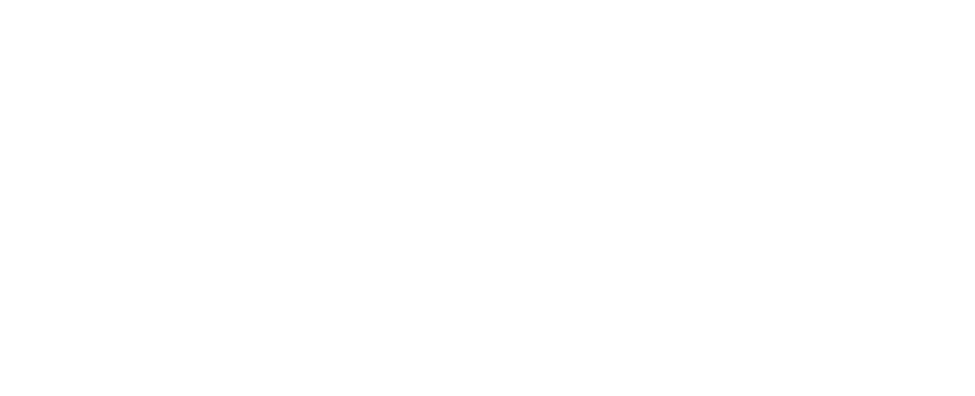
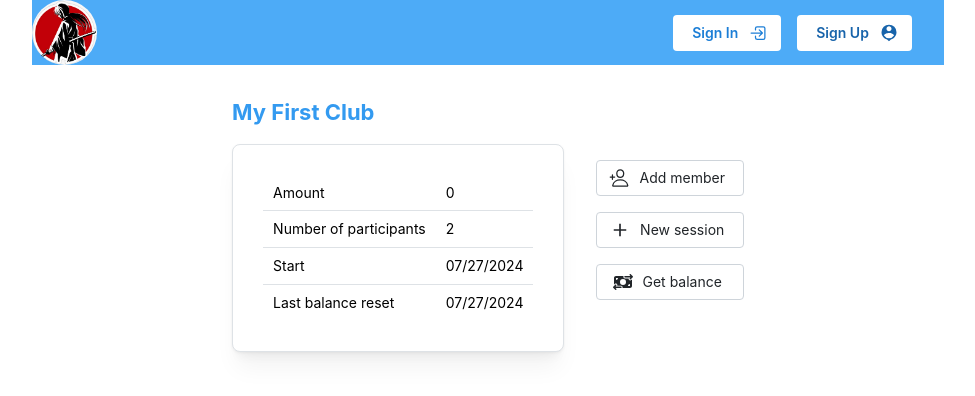
Before and after one commit to MinhHiepPHAM/backend_projects, a React (Vite) app in the folder club_budget/frontend/budgetUI/: page /users/1/budgets/detail/1 in a window 1280 px wide. Before the commit this address had no page. Shown: the top 396 px of the page, without its empty margins (152-1127 px from the left). Built offline with nearby package versions, Linux system fonts and the light colour scheme.

Commit message:
add first version of budget detail page

```diff
--- a/club_budget/frontend/budgetUI/src/AllBugets.jsx
+++ b/club_budget/frontend/budgetUI/src/AllBugets.jsx
@@ -120,10 +120,10 @@
 
     const rowsData= sortedData.map((row,i) => (
         <Table.Tr key={i}>
-            <Table.Td><Text>{row.budget.title}</Text></Table.Td>
+            <Table.Td><a href={`/users/${uid}/budgets/detail/${row.budget.title}/`}>{row.budget.title}</a></Table.Td>
             <Table.Td>{new Date(row.budget.start).toLocaleDateString()}</Table.Td>
             <Table.Td>{new Date(row.budget.last_updated).toLocaleDateString()}</Table.Td>
-            <Table.Td><Text>{row.amount}</Text></Table.Td>
+            <Table.Td>{row.amount}</Table.Td>
             <Table.Td>{prticipantsRender(row.participants)}</Table.Td>
         </Table.Tr>
     ));
--- a/club_budget/frontend/budgetUI/src/App.jsx
+++ b/club_budget/frontend/budgetUI/src/App.jsx
@@ -10,6 +10,7 @@
 import Home from './Home';
 import CreateNewBudget from './CreateNewBudget';
 import AllBugets from './AllBugets';
+import ParticipantInfo from './ParitipantInfo';
 
 const themeOverride = createTheme({
 	autoContrast : true,
@@ -35,6 +36,7 @@
 							<Route path="/home" element={<Home/>} />
 							<Route path='/users/:uid/budgets/create' element={<CreateNewBudget/>} />
 							<Route path='/users/:uid/budgets/all' element={<AllBugets/>} />
+							<Route path='/users/:uid/budgets/detail/:title' element={<ParticipantInfo/>} />
 						</Routes>
 					</main>
 				</div>
--- /dev/null
+++ b/club_budget/frontend/budgetUI/src/ParitipantInfo.jsx
@@ -0,0 +1,94 @@
+import {
+    Box,
+    Loader,
+    Avatar,
+    Table,
+    Text,
+    Title,
+    Flex,
+    Paper,
+    Button,
+} from '@mantine/core'
+import axios from 'axios';
+import { useEffect, useState } from 'react';
+import TableSort from './TableSort';
+import HeaderMenu from './HeaderMenu';
+import { useParams } from 'react-router-dom';
+import { IoMdAdd } from "react-icons/io";
+import { IoPersonAddOutline } from "react-icons/io5";
+import { FaMoneyBillTransfer } from "react-icons/fa6";
+
+function ParticipantInfo() {
+    const {uid, title} = useParams()
+    console.log(uid, title);
+    const summary = (
+        <Flex direction='row' gap='xl'>
+            <Paper withBorder shadow="md" p={30} radius="md" mt='md'>
+                <Table>
+                    <Table.Thead></Table.Thead>
+                    <Table.Tbody>
+                        <Table.Tr>
+                            <Table.Td>Amount</Table.Td>
+                            <Table.Td>0</Table.Td>
+                        </Table.Tr>
+                        <Table.Tr>
+                            <Table.Td>Number of participants</Table.Td>
+                            <Table.Td>2</Table.Td>
+                        </Table.Tr>
+                        <Table.Tr>
+                            <Table.Td>Start</Table.Td>
+                            <Table.Td>07/27/2024</Table.Td>
+                        </Table.Tr>
+                        <Table.Tr>
+                            <Table.Td>Last balance reset</Table.Td>
+                            <Table.Td>07/27/2024</Table.Td>
+                        </Table.Tr>
+                    </Table.Tbody>
+                </Table>
+            </Paper>
+            <Flex direction='column'>
+                <Button
+                    mt='xl'
+                    variant='default'
+                    // c='indigo'
+                    fw={'normal'}
+                    leftSection={<IoPersonAddOutline size={20}/>}
+                >
+                    Add member
+                </Button>
+                <Button
+                    mt='md'
+                    variant='default'
+                    fw={'normal'}
+                    leftSection={<IoMdAdd size={20}/>}
+                >
+                    New session
+                </Button>
+                <Button
+                    mt='md'
+                    variant='default'
+                    fw={'normal'}
+                    leftSection={<FaMoneyBillTransfer size={20}/>}
+                >
+                    Get balance
+                </Button>
+
+            </Flex>
+        </Flex>
+    )
+
+    return (
+        <Box>
+            <HeaderMenu/>
+            <Box ml={'200px'} mr={'200px'} >
+                <Title c={'blue.5'} mt={'xl'} order={3}>
+                    My First Club
+                </Title>
+                {summary}
+
+            </Box>
+        </Box>
+    );
+}
+
+export default ParticipantInfo;
```
